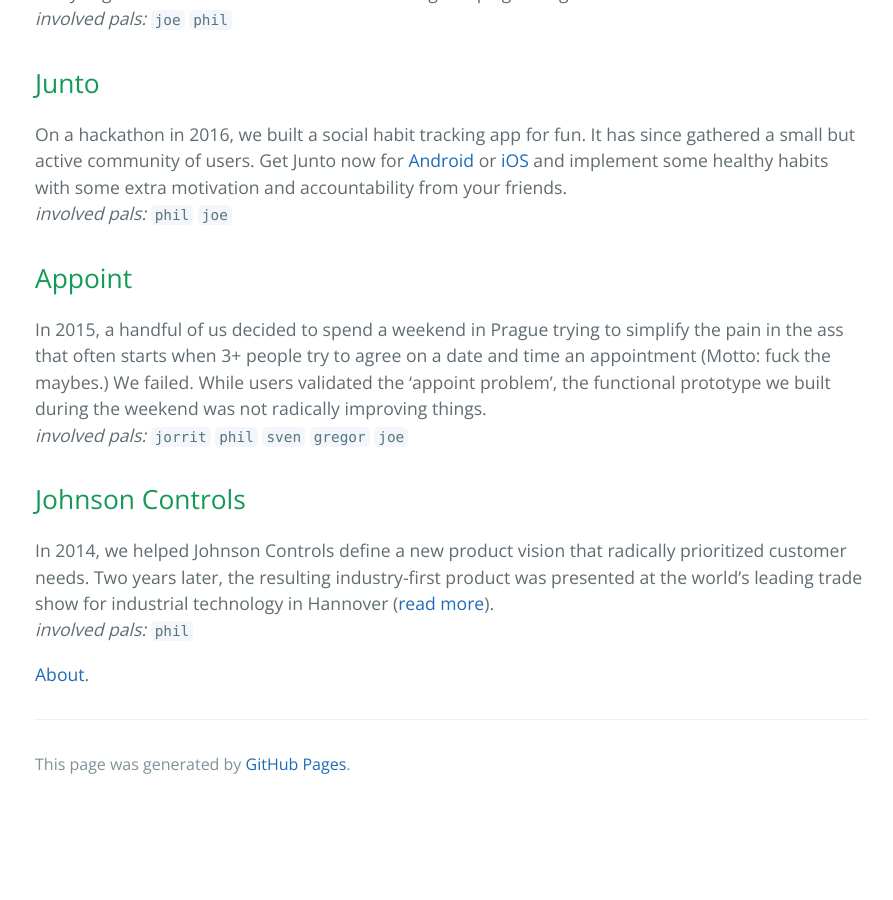
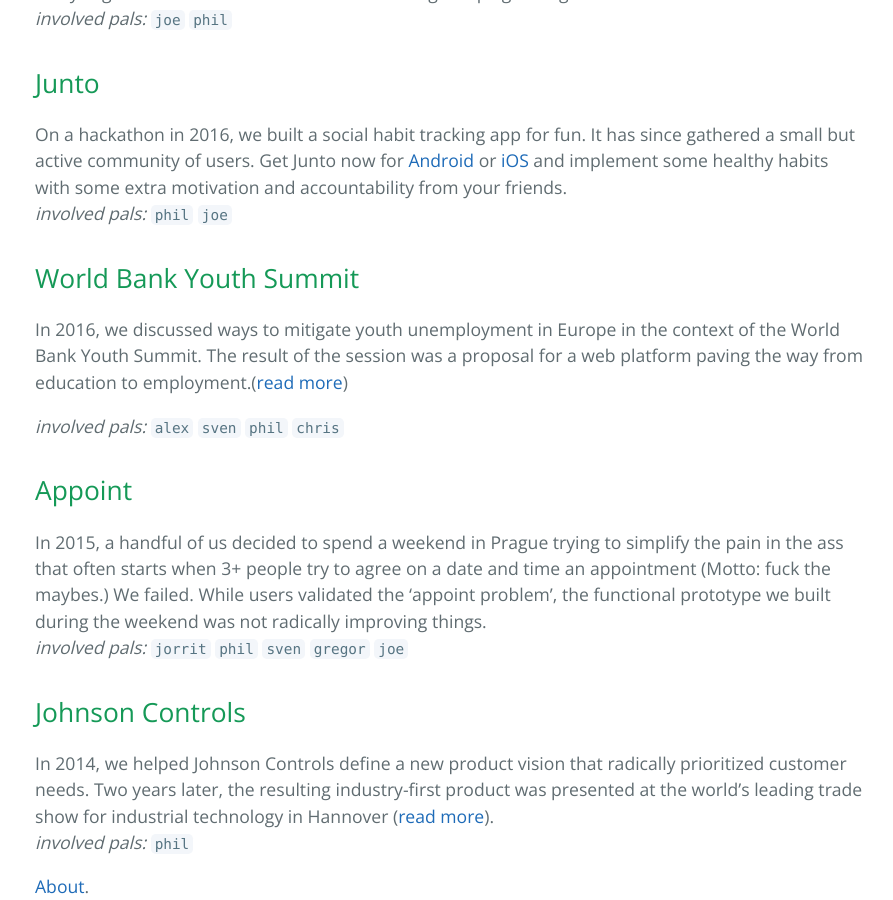
Before and after one commit to pal-lab/pal-lab.github.io, a Jekyll site: the page built from index.md, in a window 1280 px wide and 900 px high, scrolled down 786 px. Shown: the whole window, without its empty margins (189-1082 px from the left). Built offline with Jekyll 4.4.1, drawn with Linux system fonts in a browser that asks for light colours; our own code applies the rules of GitHub Pages for plain Markdown files; before the commit the page ends 1594 px from its top, so only the background shows below that.

Commit message:
added e2e

```diff
--- a/index.md
+++ b/index.md
@@ -16,11 +16,17 @@ In 2016, we helped the [MBA World Summit](http://mbaworldsummit.com/) to double
 _involved pals:_ `joe` `phil`
 
 
-
 ## [](#header-2)Junto
 
 On a hackathon in 2016, we built a social habit tracking app for fun. It has since gathered a small but active community of users. Get Junto now for [Android](https://play.google.com/store/apps/details?id=io.pallab.junto) or [iOS](https://itunes.apple.com/us/app/junto-mutual-improvement/id1326121611?mt=8) and implement some healthy habits with some extra motivation and accountability from your friends.
 _involved pals:_ `phil` `joe`
+
+## [](#header-2)World Bank Youth Summit
+
+In 2016, we discussed ways to mitigate youth unemployment in Europe in the context of the World Bank Youth Summit. The result of the session was a proposal for a web platform paving the way from education to employment.([read more](https://slack-files.com/T04HW89Q0-F2JBVQZ5F-b25d555850))
+
+_involved pals:_ `alex` `sven` `phil` `chris`
+
 
 ## [](#header-2)Appoint
 
```
